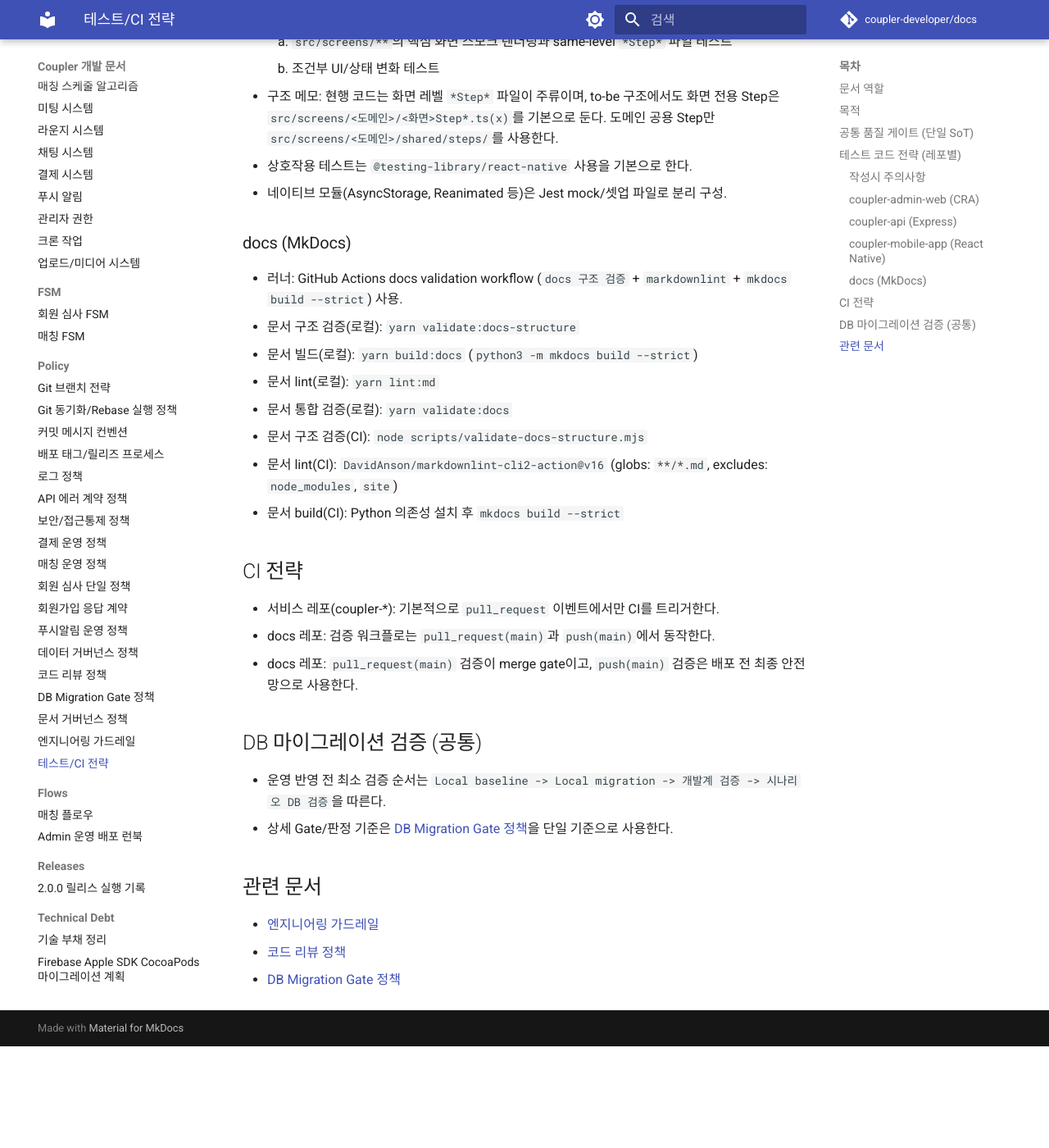
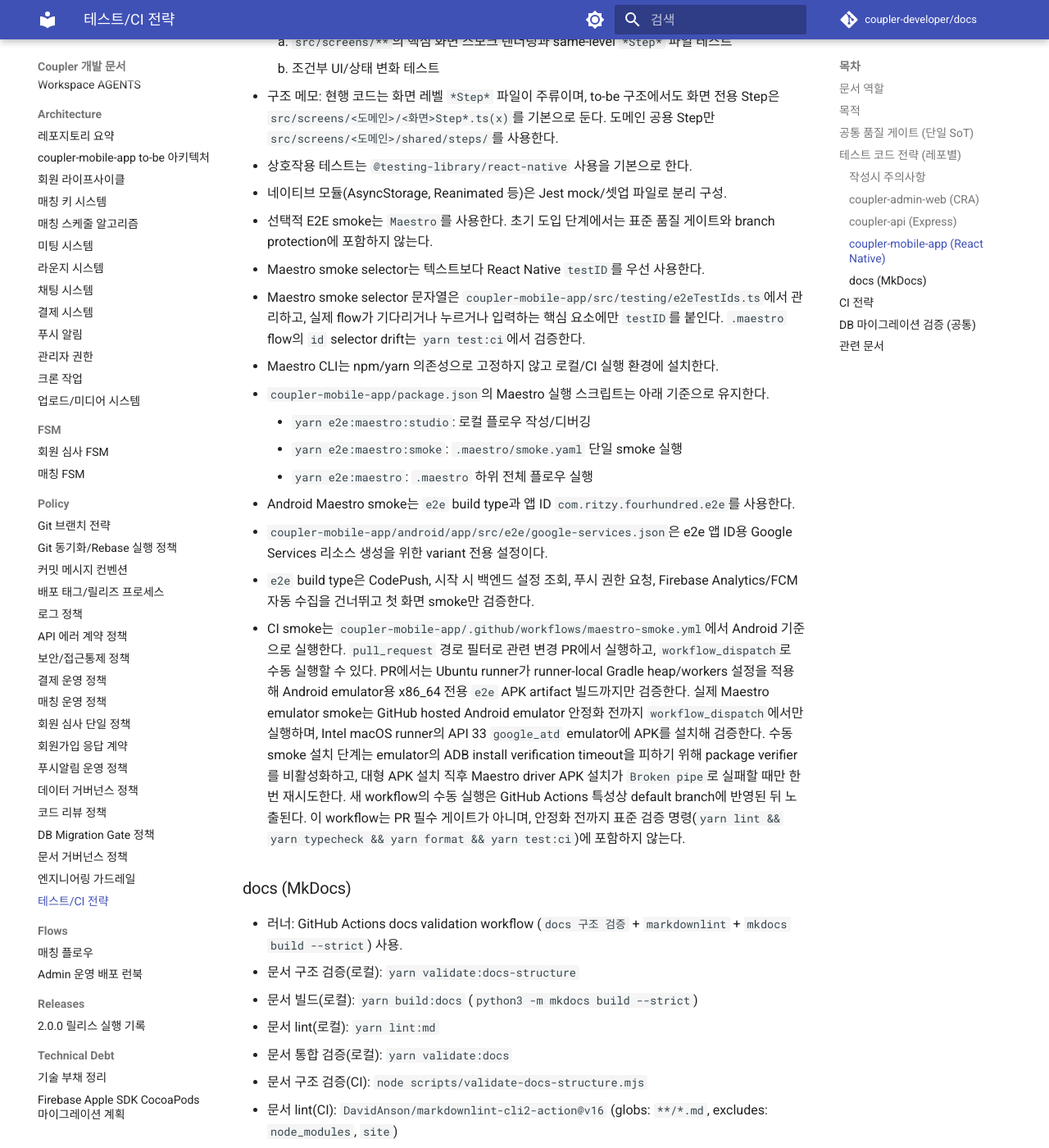
Before and after one commit to coupler-developer/docs, an MkDocs documentation site: the page built from content/policy/testing-strategy.md, in a window 1280 px wide and 1400 px high, scrolled down 2176 px. Shown: the whole window at 82% size. Built offline with MkDocs 1.6.1 and Material for MkDocs 9.7.7, drawn with Linux system fonts in a browser that asks for light colours; comment, search, counter and statistics services are not loaded; before the commit the page ends 3452 px from its top, so only the background shows below that.

Commit message:
docs: Maestro smoke 테스트 전략 문서화
Changes:
- coupler-mobile-app의 선택적 Maestro smoke 기준을 테스트 전략에 추가
- selector 관리, CLI 설치 방식, PR build-only와 수동 emulator smoke 범위를 문서화

Tests:
- not run: 커밋 재정리 전 동일 변경으로 docs CI 통과 확인

```diff
--- a/content/policy/testing-strategy.md
+++ b/content/policy/testing-strategy.md
@@ -71,6 +71,18 @@
 - 구조 메모: 현행 코드는 화면 레벨 `*Step*` 파일이 주류이며, to-be 구조에서도 화면 전용 Step은 `src/screens/<도메인>/<화면>Step*.ts(x)`를 기본으로 둔다. 도메인 공용 Step만 `src/screens/<도메인>/shared/steps/`를 사용한다.
 - 상호작용 테스트는 `@testing-library/react-native` 사용을 기본으로 한다.
 - 네이티브 모듈(AsyncStorage, Reanimated 등)은 Jest mock/셋업 파일로 분리 구성.
+- 선택적 E2E smoke는 `Maestro`를 사용한다. 초기 도입 단계에서는 표준 품질 게이트와 branch protection에 포함하지 않는다.
+- Maestro smoke selector는 텍스트보다 React Native `testID`를 우선 사용한다.
+- Maestro smoke selector 문자열은 `coupler-mobile-app/src/testing/e2eTestIds.ts`에서 관리하고, 실제 flow가 기다리거나 누르거나 입력하는 핵심 요소에만 `testID`를 붙인다. `.maestro` flow의 `id` selector drift는 `yarn test:ci`에서 검증한다.
+- Maestro CLI는 npm/yarn 의존성으로 고정하지 않고 로컬/CI 실행 환경에 설치한다.
+- `coupler-mobile-app/package.json`의 Maestro 실행 스크립트는 아래 기준으로 유지한다.
+    - `yarn e2e:maestro:studio`: 로컬 플로우 작성/디버깅
+    - `yarn e2e:maestro:smoke`: `.maestro/smoke.yaml` 단일 smoke 실행
+    - `yarn e2e:maestro`: `.maestro` 하위 전체 플로우 실행
+- Android Maestro smoke는 `e2e` build type과 앱 ID `com.ritzy.fourhundred.e2e`를 사용한다.
+- `coupler-mobile-app/android/app/src/e2e/google-services.json`은 e2e 앱 ID용 Google Services 리소스 생성을 위한 variant 전용 설정이다.
+- `e2e` build type은 CodePush, 시작 시 백엔드 설정 조회, 푸시 권한 요청, Firebase Analytics/FCM 자동 수집을 건너뛰고 첫 화면 smoke만 검증한다.
+- CI smoke는 `coupler-mobile-app/.github/workflows/maestro-smoke.yml`에서 Android 기준으로 실행한다. `pull_request` 경로 필터로 관련 변경 PR에서 실행하고, `workflow_dispatch`로 수동 실행할 수 있다. PR에서는 Ubuntu runner가 runner-local Gradle heap/workers 설정을 적용해 Android emulator용 x86_64 전용 `e2e` APK artifact 빌드까지만 검증한다. 실제 Maestro emulator smoke는 GitHub hosted Android emulator 안정화 전까지 `workflow_dispatch`에서만 실행하며, Intel macOS runner의 API 33 `google_atd` emulator에 APK를 설치해 검증한다. 수동 smoke 설치 단계는 emulator의 ADB install verification timeout을 피하기 위해 package verifier를 비활성화하고, 대형 APK 설치 직후 Maestro driver APK 설치가 `Broken pipe`로 실패할 때만 한 번 재시도한다. 새 workflow의 수동 실행은 GitHub Actions 특성상 default branch에 반영된 뒤 노출된다. 이 workflow는 PR 필수 게이트가 아니며, 안정화 전까지 표준 검증 명령(`yarn lint && yarn typecheck && yarn format && yarn test:ci`)에 포함하지 않는다.
 
 ### docs (MkDocs)
 
```
